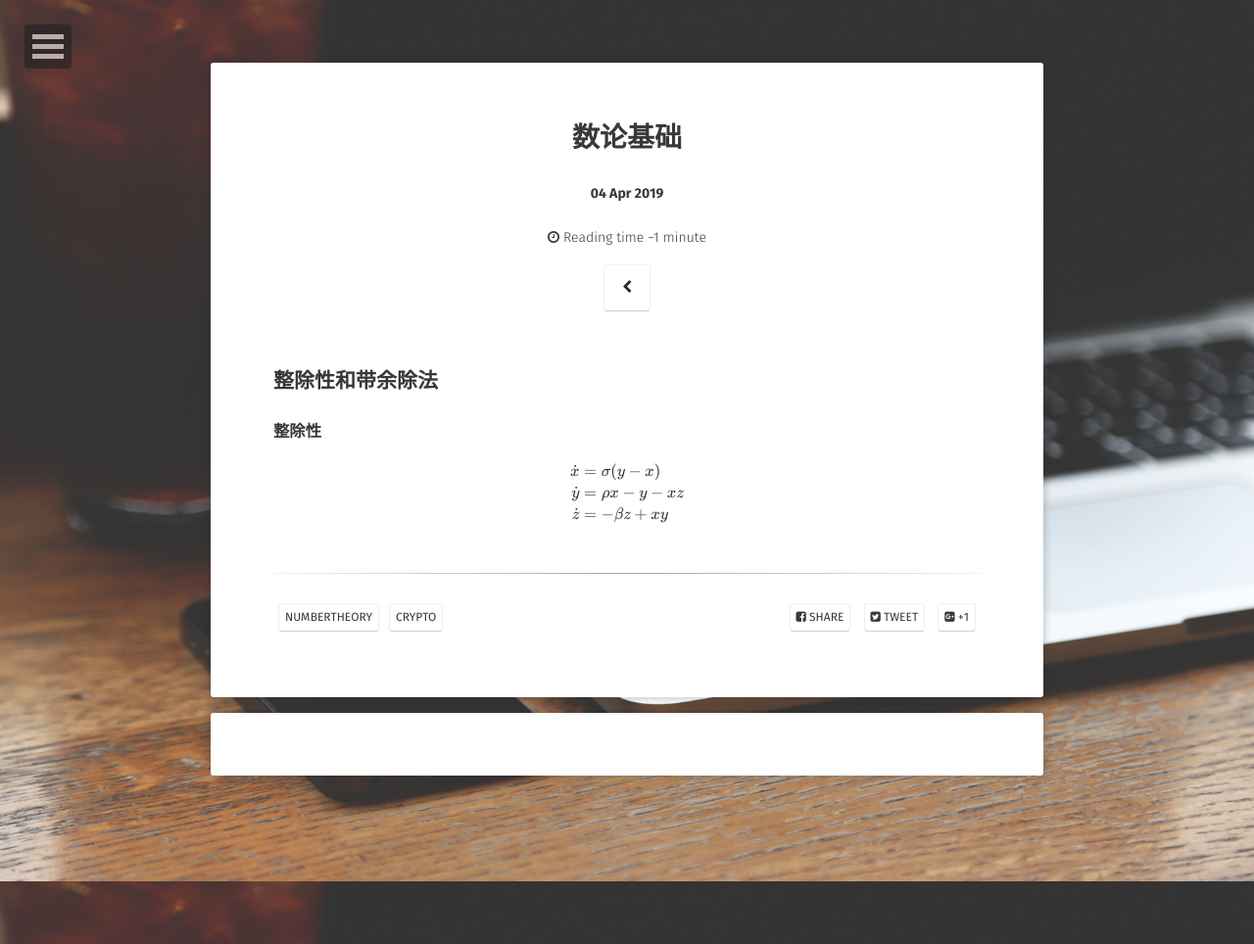
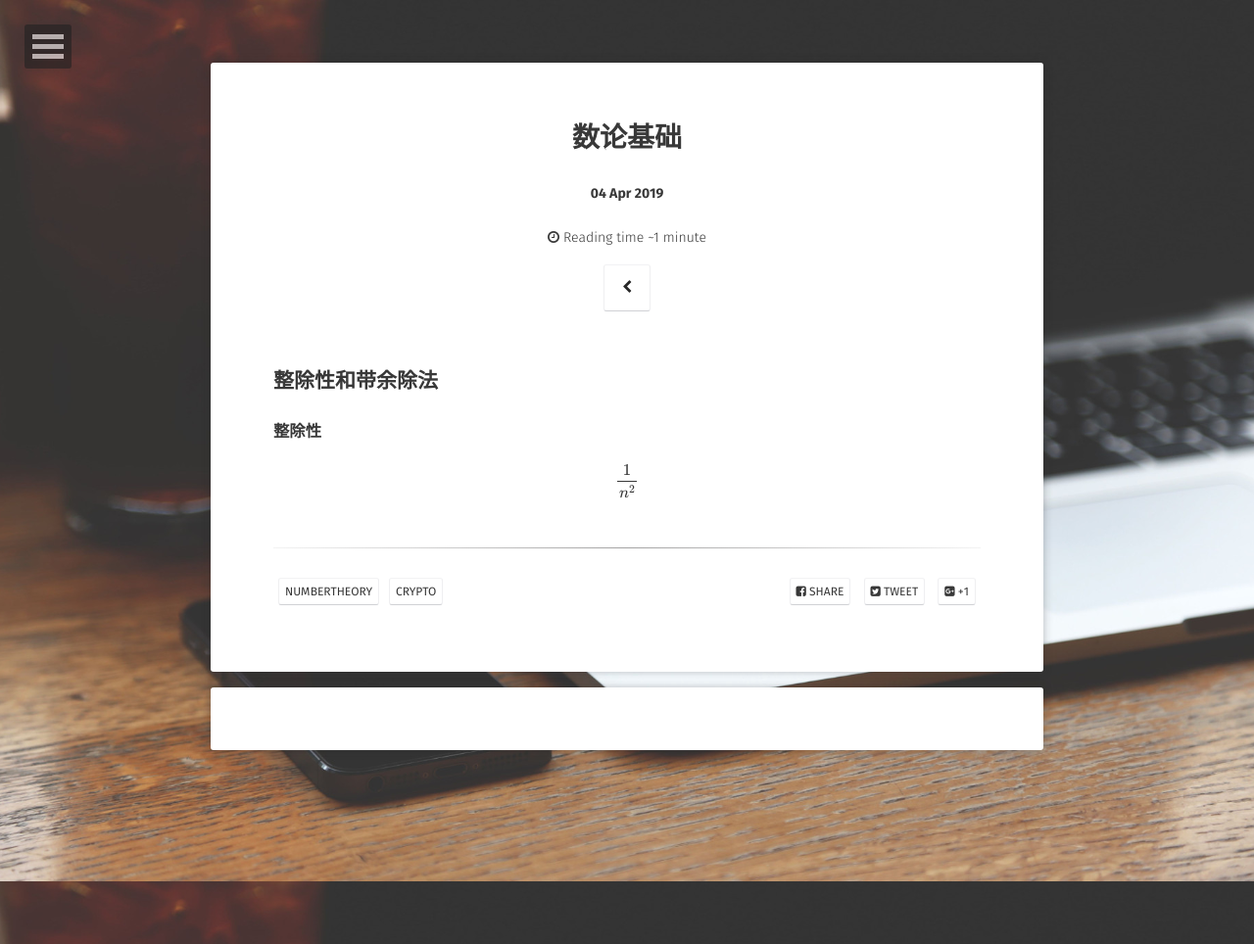
Before and after one commit to gmcnqaq/gmcnqaq, a Jekyll site: the page built from _posts/2019-04-04-number-theory-basis.md, in a window 1280 px wide. Shown: the whole page at 98% size. Built offline with Jekyll 4.4.1, drawn with Linux system fonts in a browser that asks for light colours; some web fonts are replaced; formulas are drawn with MathJax 3; comment, search, counter and statistics services are not loaded.

Commit message:
Update 2019-04-04-number-theory-basis.md

```diff
--- a/_posts/2019-04-04-number-theory-basis.md
+++ b/_posts/2019-04-04-number-theory-basis.md
@@ -13,8 +13,4 @@ comments: true
 
 ### 整除性
 
-$$
-\begin{aligned} \dot{x} &= \sigma(y-x) \\
-\dot{y} &= \rho x - y - xz \\
-\dot{z} &= -\beta z + xy \end{aligned}
-$$
+\\[ \frac{1}{n^{2}} \\]
```
Also changed, not shown: other parts of _posts/2019-04-04-number-theory-basis.md (+1 -1 lines).
